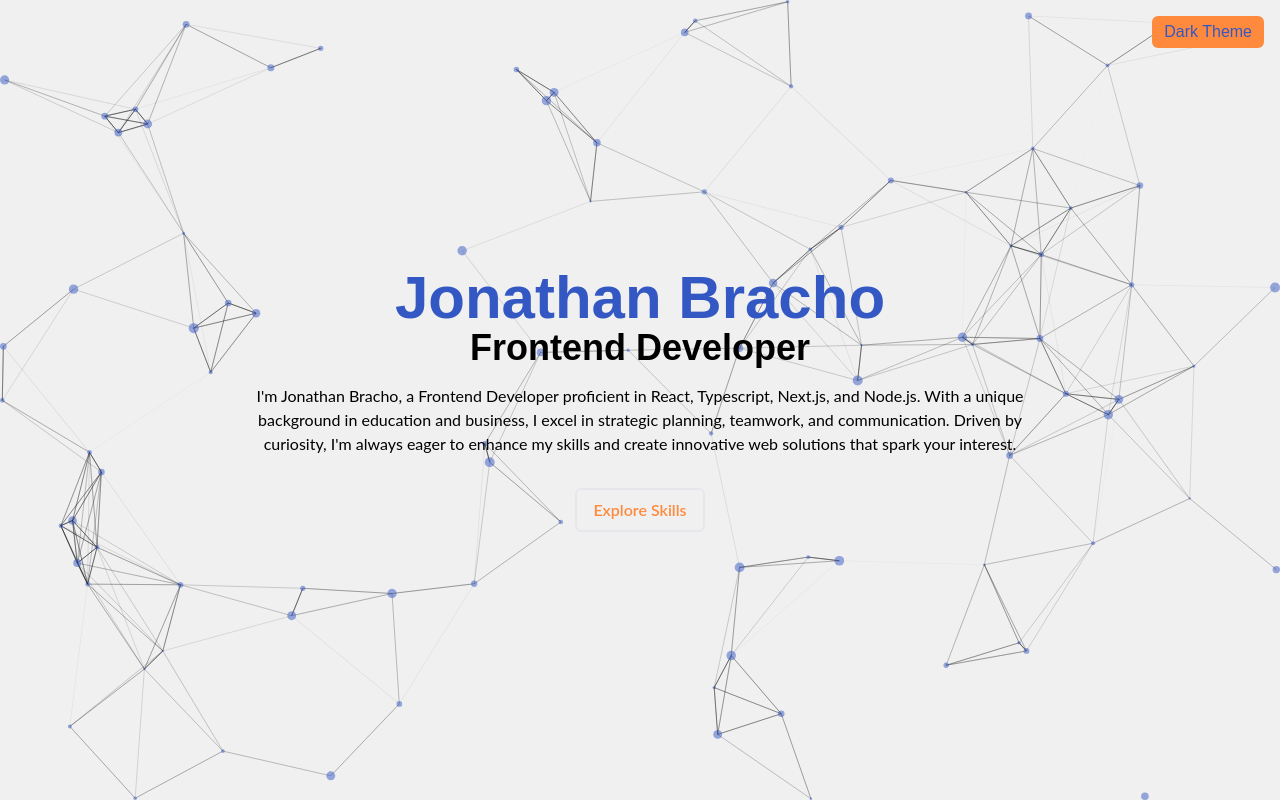
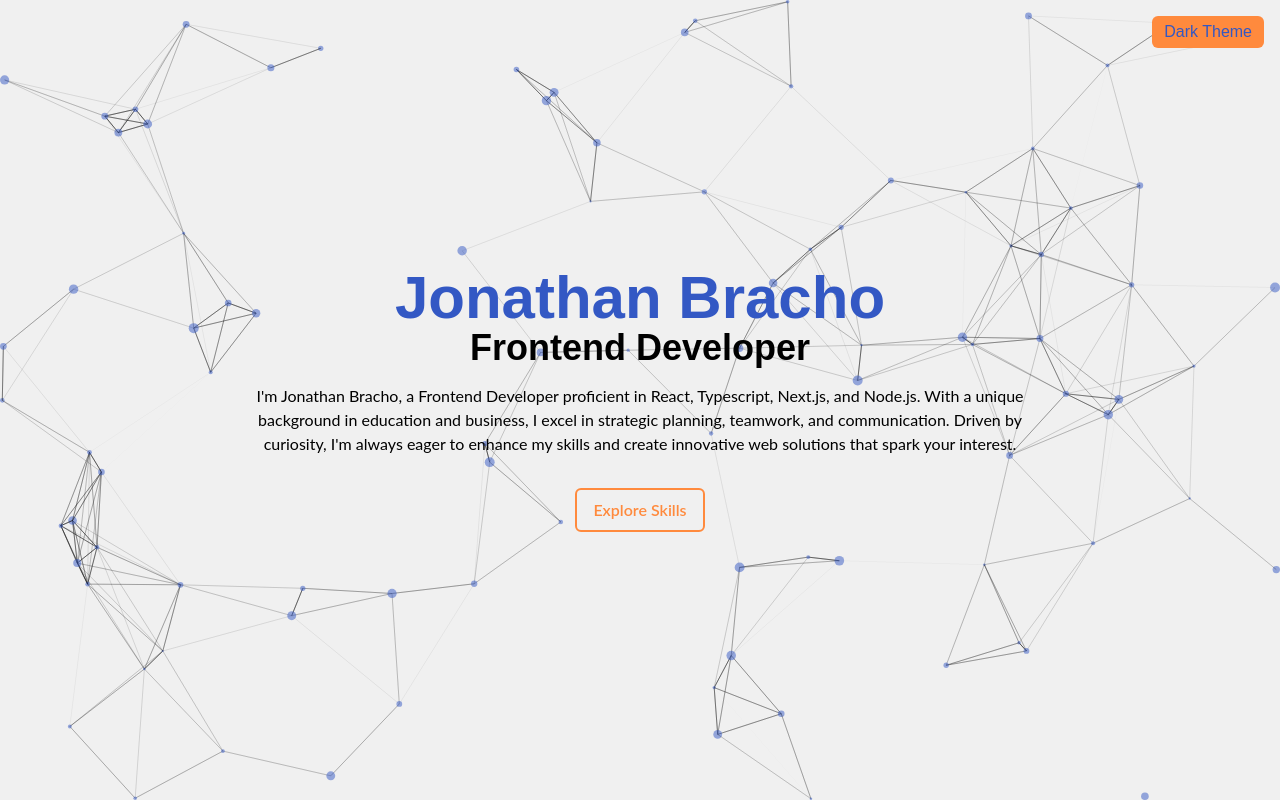
Before and after one commit to JonathanJB88/jonidev-portfolio, a Next.js app: page / in a window 1280 px wide. Built offline with nearby package versions, Linux system fonts and the light colour scheme.

Commit message:
[update]: theme

```diff
--- a/tailwind.config.js
+++ b/tailwind.config.js
@@ -5,18 +5,20 @@
   darkMode: 'class',
   theme: {
     extend: {
-      backgroundColor: {
+      colors: {
         primary: {
+          light: '#3358C4',
           DEFAULT: '#3358C4',
           dark: '#121212',
-          light: '#FFFFFF',
         },
-        secondary: {
-          DEFAULT: '#F0F0F0',
-        },
+        secondary: '#F0F0F0',
         accent: {
           DEFAULT: '#FF8A3D',
           hover: '#FFA15F',
+        },
+        background: {
+          light: '#F0F0F0',
+          dark: '#121212',
         },
       },
       textColor: {
@@ -44,3 +46,15 @@
   },
   plugins: [],
 };
+
+// Colors Palette
+// * Dark Theme:
+//     * Primary Color: #3358C4 (a deep blue)
+//     * Secondary Color: #F0F0F0 (a light gray)
+//     * Accent Color: #FF8A3D (an orange)
+//     * Background Color: #121212 (a dark black)
+// * Light Theme:
+//     * Primary Color: #3358C4 (a deep blue)
+//     * Secondary Color: #F0F0F0 (a light gray)
+//     * Accent Color: #FF8A3D (an orange)
+//     * Background Color: #FFFFFF (a bright white)
```
